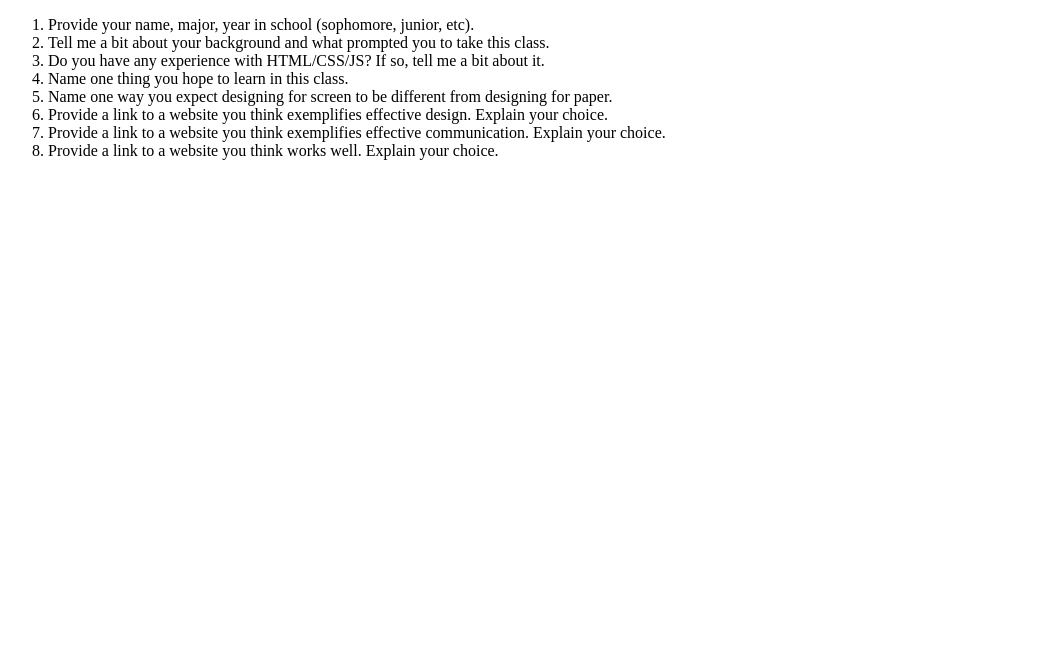
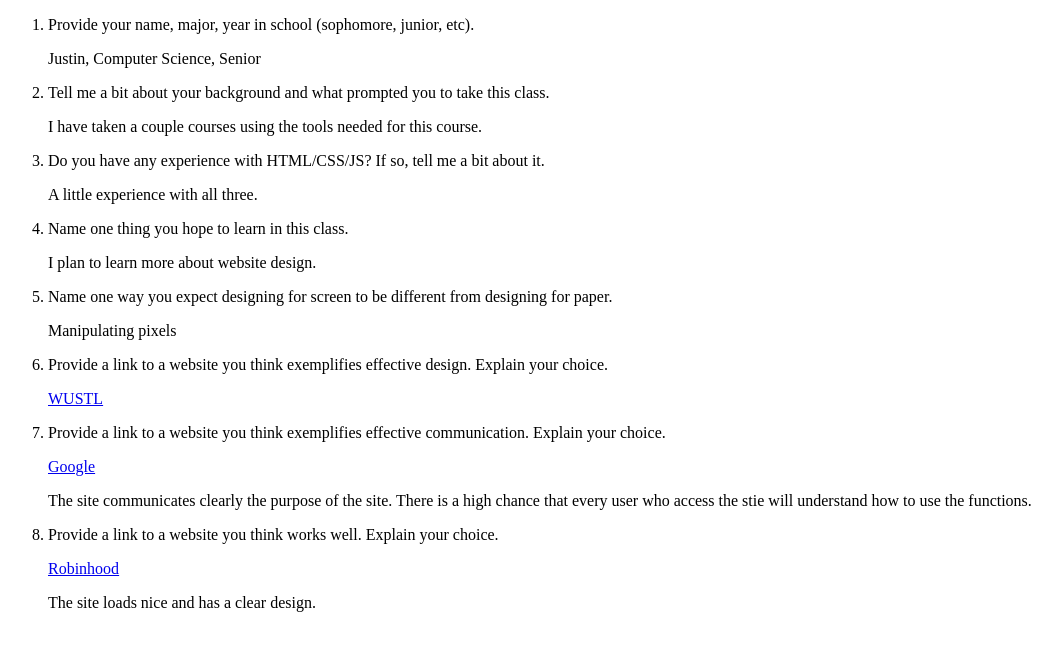
Before and after one commit to JG-Wustl/ifspring2018, a plain HTML site: page intro-questions/index.html in a window 1280 px wide. Shown: the whole page, without its empty margins (0-1062 px from the left). Drawn offline with Linux system fonts and the light colour scheme.

Commit message:
updated style

```diff
--- a/intro-questions/index.html
+++ b/intro-questions/index.html
@@ -5,14 +5,40 @@
 </head>
 <body>
 	<ol>
-		<li>Provide your name, major, year in school (sophomore, junior, etc).</li>
-		<li>Tell me a bit about your background and what prompted you to take this class.</li>
-		<li>Do you have any experience with HTML/CSS/JS? If so, tell me a bit about it.</li>
-		<li>Name one thing you hope to learn in this class.</li>
-		<li>Name one way you expect designing for screen to be different from designing for paper.</li>
-		<li>Provide a link to a website you think exemplifies effective design. Explain your choice.</li>
-		<li>Provide a link to a website you think exemplifies effective communication. Explain your choice.</li>
-		<li>Provide a link to a website you think works well. Explain your choice.</li>
+		<li>
+			<p>Provide your name, major, year in school (sophomore, junior, etc).</p>
+			<p>Justin, Computer Science, Senior</p>
+		</li>
+		<li>
+			<p>Tell me a bit about your background and what prompted you to take this class.</p>
+			<p>I have taken a couple courses using the tools needed for this course.</p>
+		</li>
+		<li>
+			<p>Do you have any experience with HTML/CSS/JS? If so, tell me a bit about it.</p>
+			<p>A little experience with all three. </p>
+		</li>
+		<li>
+			<p>Name one thing you hope to learn in this class.</p>
+			<p>I plan to learn more about website design.</p>
+		</li>
+		<li>
+			<p>Name one way you expect designing for screen to be different from designing for paper.</p>
+			<p>Manipulating pixels</p>
+		</li>
+		<li>
+			<p>Provide a link to a website you think exemplifies effective design. Explain your choice.</p>
+			<a href="https://www.wustl.edu">WUSTL</a>
+		</li>
+		<li>
+			<p>Provide a link to a website you think exemplifies effective communication. Explain your choice.</p>
+			<a href="https://www.google.com/">Google</a>
+			<p>The site communicates clearly the purpose of the site. There is a high chance that every user who access the stie will understand how to use the functions.</p>
+		</li>
+		<li>
+			<p>Provide a link to a website you think works well. Explain your choice.</p>
+			<a href="https://robinhood.com/">Robinhood</a>
+			<p>The site loads nice and has a clear design.</p>
+		</li>
 	</ol>
 </body>
 </html>
```
Also changed, not shown: movie-quotes/index.html (+11 -8 lines).
